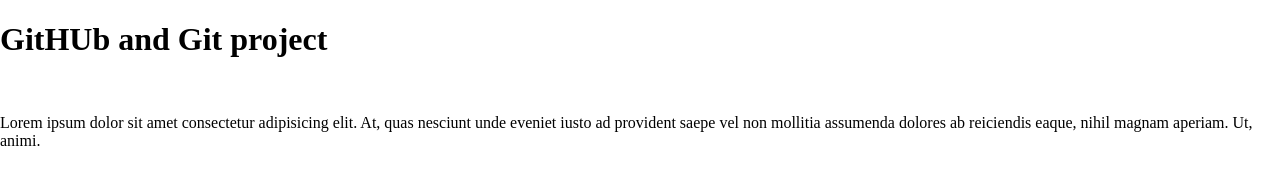
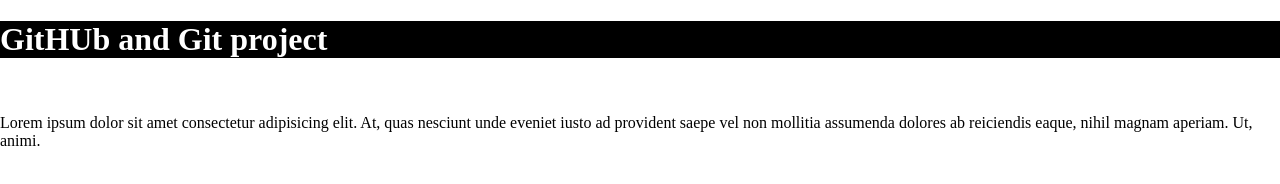
Before and after one commit to 6353079417/github, a plain HTML site: page index.html in a window 1280 px wide. Drawn offline with Linux system fonts and the light colour scheme.

Commit message:
some chenges

```diff
--- a/index.html
+++ b/index.html
@@ -7,7 +7,7 @@
     <link rel="stylesheet" href="style.css">
 </head>
 <body>
-    <h1>GitHUb and Git project</h1>
+    <h1 class="div1">GitHUb and Git project</h1>
     <br>
     <p>Lorem ipsum dolor sit amet consectetur adipisicing elit. At, quas nesciunt unde eveniet iusto ad provident saepe vel non mollitia assumenda dolores ab reiciendis eaque, nihil magnam aperiam. Ut, animi.</p>
 </body>
```
